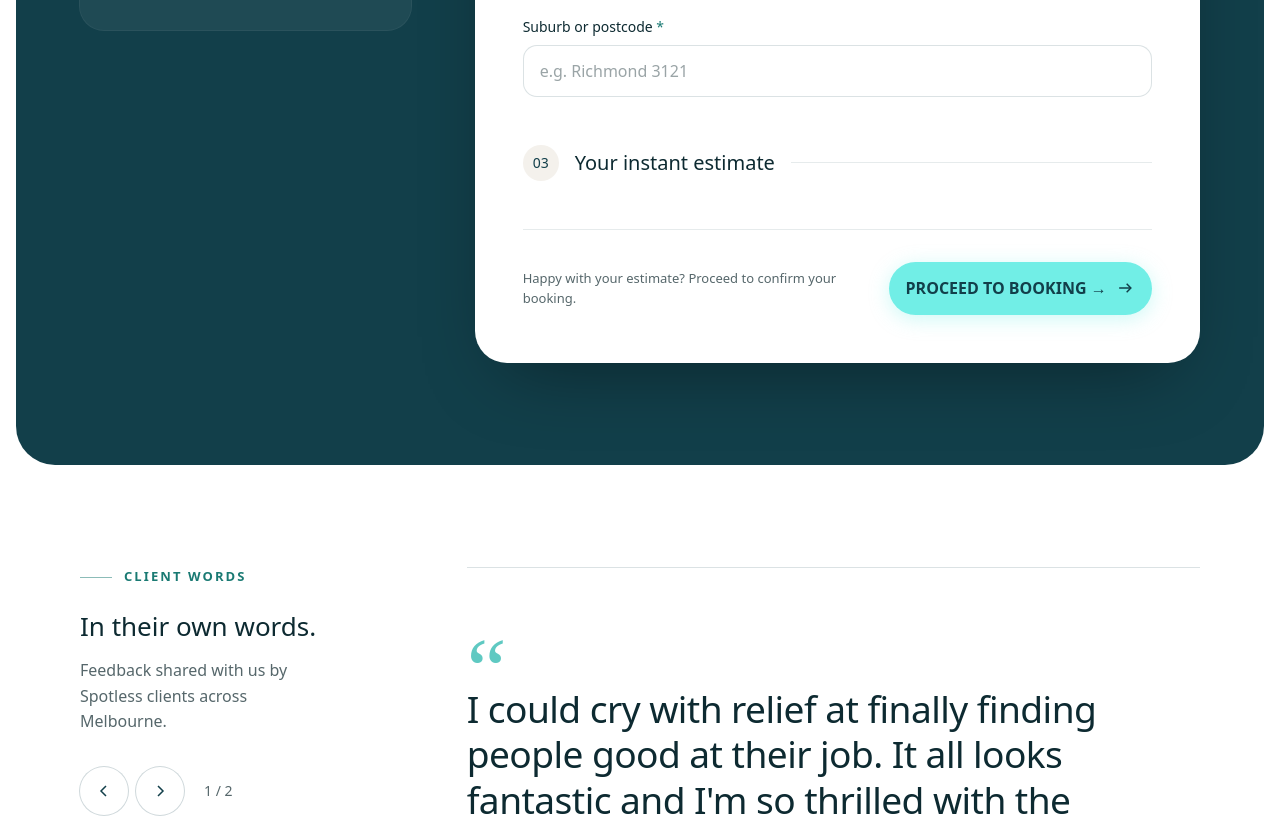
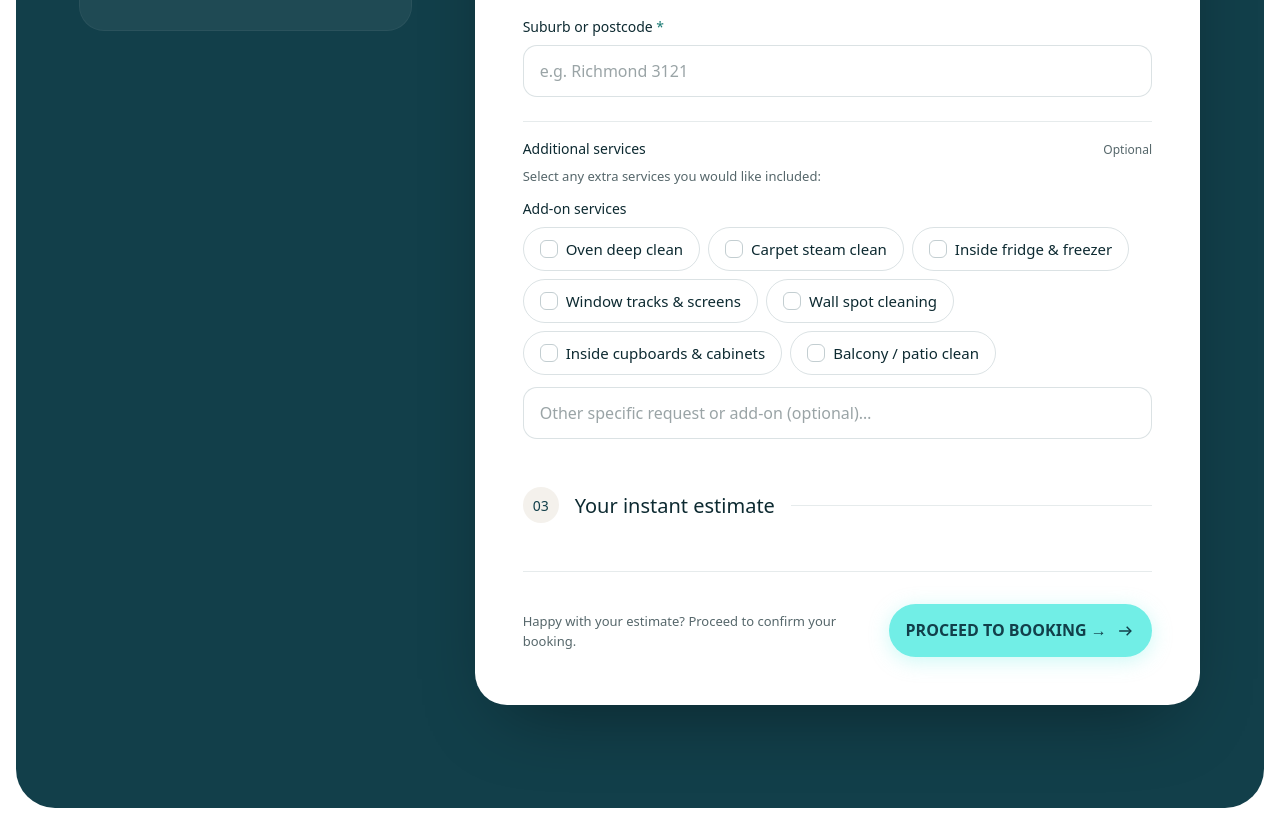
Before and after one commit to awesomaa1/spotlessexitcleaning, a React (Vite) app: page / in a window 1280 px wide. Shown: the part 4760-5576 px from the top of the page. Built offline with nearby package versions, Linux system fonts and the light colour scheme; a web font is replaced by a local one.

Commit message:
Add optional Additional Services checklist and custom request field with live pricing update

```diff
--- a/src/components/QuoteForm.tsx
+++ b/src/components/QuoteForm.tsx
@@ -60,13 +60,18 @@ const housePrices: Record<string, PriceRange> = {
   "5+": { min: 200, max: 270 },
 }
 
-/** Lease-clean add-ons: extra cost each */
-const leaseAddonPrices: Record<string, number> = {
+/** Optional additional cleaning services & pricing */
+const additionalServicePrices: Record<string, number> = {
   "Carpet steam clean": 80,
   "Oven deep clean": 55,
+  "Inside fridge & freezer": 25,
   "Window tracks & screens": 40,
   "Wall spot cleaning": 35,
+  "Inside cupboards & cabinets": 35,
+  "Balcony / patio clean": 30,
 }
+
+const leaseAddonPrices = additionalServicePrices
 
 /** Linen-service prices per item type */
 const linenItemPrices: Record<string, number> = {
@@ -90,18 +95,29 @@ function computeEstimate(
 ): PriceRange | null {
   if (!service) return null
 
+  // Calculate add-on total from chosen additional services
+  const addonTotal = (f.additionalServices ?? []).reduce(
+    (acc, extra) => acc + (additionalServicePrices[extra] ?? 0),
+    0,
+  )
+
   if (service === "house") {
     const base = housePrices[f.bedrooms] ?? null
     if (!base) return null
     const disc = frequencyDiscount[f.frequency] ?? 0
     return {
-      min: Math.round(base.min * (1 - disc)),
-      max: Math.round(base.max * (1 - disc)),
+      min: Math.round(base.min * (1 - disc)) + addonTotal,
+      max: Math.round(base.max * (1 - disc)) + addonTotal,
     }
   }
 
   if (service === "airbnb") {
-    return airbnbPrices[f.bedrooms] ?? null
+    const base = airbnbPrices[f.bedrooms] ?? null
+    if (!base) return null
+    return {
+      min: base.min + addonTotal,
+      max: base.max + addonTotal,
+    }
   }
 
   if (service === "lease") {
@@ -110,10 +126,6 @@ function computeEstimate(
     const key = `${beds}_${baths}`
     const base = leasePrices[key] ?? leasePrices[`${beds}_1`] ?? null
     if (!base) return null
-    const addonTotal = f.leaseExtras.reduce(
-      (acc, extra) => acc + (leaseAddonPrices[extra] ?? 0),
-      0,
-    )
     return {
       min: base.min + addonTotal,
       max: base.max + addonTotal,
@@ -133,7 +145,10 @@ function computeEstimate(
     }
     const mult = volumeMultiplier[f.linenVolume] ?? 1
     const base = Math.round(total * mult)
-    return { min: Math.round(base * 0.9), max: Math.round(base * 1.15) }
+    return {
+      min: Math.round(base * 0.9) + addonTotal,
+      max: Math.round(base * 1.15) + addonTotal,
+    }
   }
 
   return null
@@ -153,6 +168,8 @@ type FormState = {
   linenCollection: string
   moveOutDate: string
   leaseExtras: string[]
+  additionalServices: string[]
+  customAdditionalService: string
   propertyType: string
   bedrooms: string
   bathrooms: string
@@ -176,6 +193,8 @@ const initial: FormState = {
   linenCollection: "Pick-up & delivery",
   moveOutDate: "",
   leaseExtras: [],
+  additionalServices: [],
+  customAdditionalService: "",
   propertyType: "House",
   bedrooms: "2",
   bathrooms: "1",
@@ -539,6 +558,23 @@ function BookingStep({
             <p className="ff-geist mt-1 text-[12px] text-white/50">
               Prices may vary by property condition
             </p>
+            {f.additionalServices.length > 0 && (
+              <div className="mt-3 flex flex-wrap gap-1.5">
+                {f.additionalServices.map((addon) => (
+                  <span
+                    key={addon}
+                    className="ff-geist rounded-full bg-white/15 px-2.5 py-1 text-[11px] font-medium text-turquoise-glow"
+                  >
+                    + {addon}
+                  </span>
+                ))}
+                {f.customAdditionalService.trim() && (
+                  <span className="ff-geist rounded-full bg-white/15 px-2.5 py-1 text-[11px] font-medium text-turquoise-glow">
+                    + {f.customAdditionalService.trim()}
+                  </span>
+                )}
+              </div>
+            )}
           </div>
           <div className="mt-4 flex flex-wrap gap-2">
             {["No hidden fees", "Free cancellation (24hrs)", "Insured cleaners"].map(
@@ -720,7 +756,10 @@ export default function QuoteForm({
 
   const set = <K extends keyof FormState>(k: K, v: FormState[K]) =>
     setF((prev) => ({ ...prev, [k]: v }))
-  const toggle = (k: "linenItems" | "leaseExtras", v: string) =>
+  const toggle = (
+    k: "linenItems" | "leaseExtras" | "additionalServices",
+    v: string,
+  ) =>
     setF((prev) => ({
       ...prev,
       [k]: prev[k].includes(v)
@@ -809,6 +848,15 @@ export default function QuoteForm({
       ? `$${estimate.min} – $${estimate.max} AUD`
       : "Contact for quote"
 
+    const allExtras = [
+      ...f.additionalServices,
+      ...f.leaseExtras,
+      f.customAdditionalService.trim()
+        ? `Custom: ${f.customAdditionalService.trim()}`
+        : "",
+    ].filter(Boolean)
+    const uniqueExtras = Array.from(new Set(allExtras)).join(", ")
+
     // Shared booking payload
     const sheetPayload = {
       service: selectedService?.name ?? service ?? "",
@@ -819,7 +867,7 @@ export default function QuoteForm({
       suburb: f.suburb,
       address: f.address,
       frequency: service === "house" ? f.frequency : "",
-      extras: service === "lease" ? f.leaseExtras.join(", ") : "",
+      extras: uniqueExtras,
       linenItems: service === "linen" ? f.linenItems.join(", ") : "",
       moveOutDate: service === "lease" ? f.moveOutDate : "",
       preferredDate: f.preferredDate,
@@ -1252,7 +1300,6 @@ export default function QuoteForm({
                             )}
 
                             {service === "lease" && (
-                              <>
                               <Field
                                 label="Move-out or inspection date"
                                 hint="Optional"
@@ -1269,37 +1316,6 @@ export default function QuoteForm({
                                   className={inputBase}
                                 />
                               </Field>
-                                <CheckChips
-                                  id={fid("leaseExtras")}
-                                  legend="Any extras?"
-                                  options={[
-                                    "Carpet steam clean",
-                                    "Oven deep clean",
-                                    "Window tracks & screens",
-                                    "Wall spot cleaning",
-                                  ]}
-                                  values={f.leaseExtras}
-                                  onToggle={(v) => toggle("leaseExtras", v)}
-                                />
-                                {f.leaseExtras.length > 0 && (
-                                  <div className="rounded-[12px] bg-white/80 p-4 text-[13px]">
-                                    <p className="ff-geist-medium mb-2 text-ink">
-                                      Add-on costs:
-                                    </p>
-                                    {f.leaseExtras.map((extra) => (
-                                      <div
-                                        key={extra}
-                                        className="ff-geist flex justify-between py-0.5 text-muted"
-                                      >
-                                        <span>{extra}</span>
-                                        <span className="ff-geist-medium text-teal">
-                                          +${leaseAddonPrices[extra]}
-                                        </span>
-                                      </div>
-                                    ))}
-                                  </div>
-                                )}
-                              </>
                             )}
                           </div>
                         )}
@@ -1385,6 +1401,69 @@ export default function QuoteForm({
                               />
                             </Field>
                           </div>
+
+                          {/* Additional services (Optional) */}
+                          <div className="pt-4 border-t border-teal/10">
+                            <div className="mb-2 flex items-baseline justify-between">
+                              <span className="ff-geist-medium text-[14px] text-ink">
+                                Additional services
+                              </span>
+                              <span className="ff-geist text-[12px] text-muted">
+                                Optional
+                              </span>
+                            </div>
+                            <p className="ff-geist mb-3 text-[13px] text-muted">
+                              Select any extra services you would like included:
+                            </p>
+                            <CheckChips
+                              id={fid("additionalServices")}
+                              legend="Add-on services"
+                              options={[
+                                "Oven deep clean",
+                                "Carpet steam clean",
+                                "Inside fridge & freezer",
+                                "Window tracks & screens",
+                                "Wall spot cleaning",
+                                "Inside cupboards & cabinets",
+                                "Balcony / patio clean",
+                              ]}
+                              values={f.additionalServices}
+                              onToggle={(v) => toggle("additionalServices", v)}
+                            />
+
+                            {f.additionalServices.length > 0 && (
+                              <div className="mt-3 rounded-[14px] bg-sand/80 p-4 text-[13px]">
+                                <p className="ff-geist-medium mb-2 text-ink">
+                                  Selected add-ons:
+                                </p>
+                                <div className="space-y-1.5">
+                                  {f.additionalServices.map((extra) => (
+                                    <div
+                                      key={extra}
+                                      className="ff-geist flex justify-between text-muted"
+                                    >
+                                      <span>{extra}</span>
+                                      <span className="ff-geist-medium text-teal">
+                                        +${additionalServicePrices[extra] ?? 0} AUD
+                                      </span>
+                                    </div>
+                                  ))}
+                                </div>
+                              </div>
+                            )}
+
+                            <div className="mt-3">
+                              <input
+                                id={fid("customAdditionalService")}
+                                value={f.customAdditionalService}
+                                onChange={(e) =>
+                                  set("customAdditionalService", e.target.value)
+                                }
+                                placeholder="Other specific request or add-on (optional)…"
+                                className={inputBase}
+                              />
+                            </div>
+                          </div>
                         </div>
                       </div>
 
```
Also changed, not shown: 4 other files (tests, documents, lock files or other folders). Lines whose indentation alone changed are shown as unchanged.
